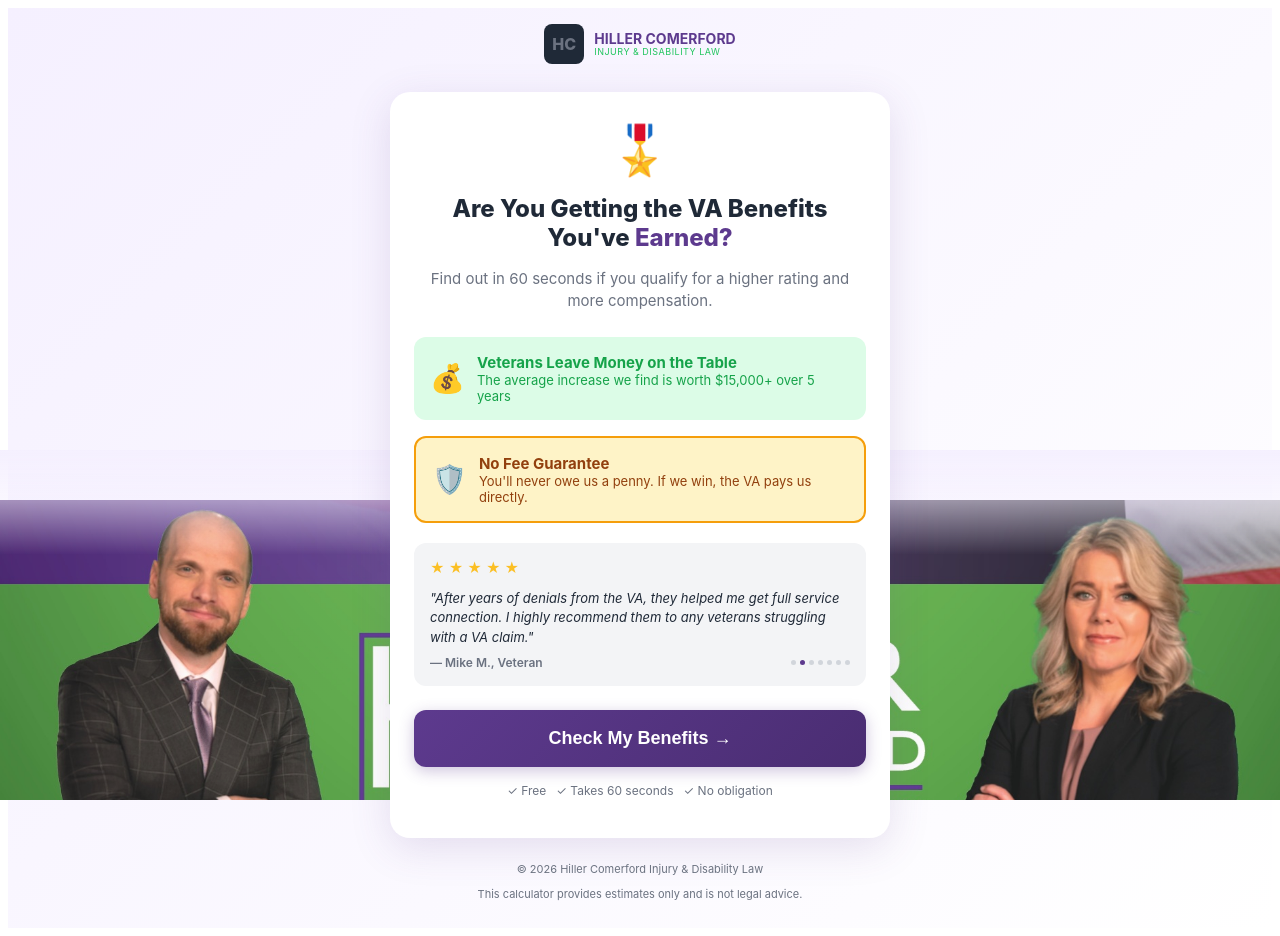
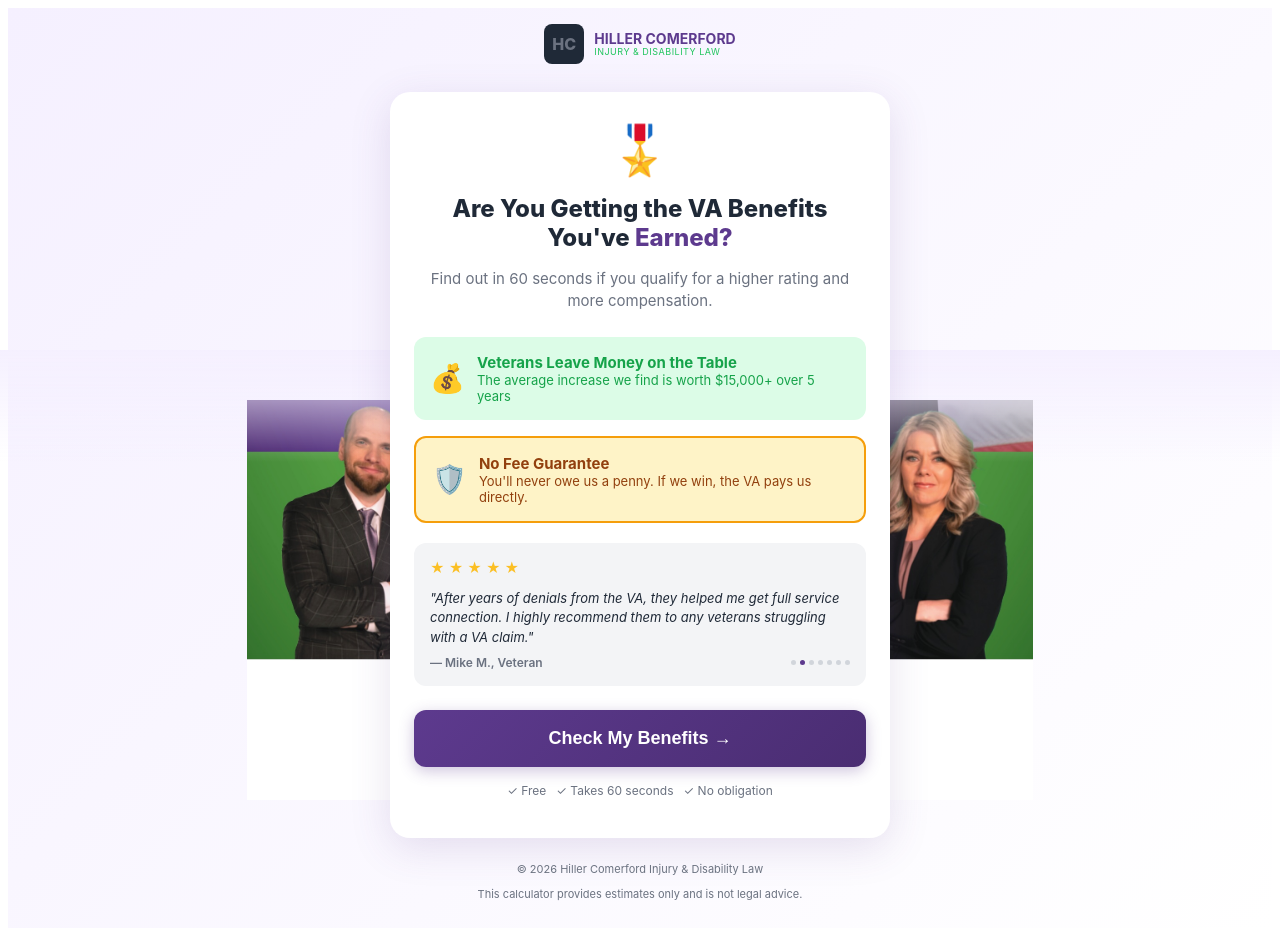
Before and after one commit to tiimbitz4786/va-disability-calculator, a React (Vite) app: page / in a window 1280 px wide. Built offline with nearby package versions, Linux system fonts and the light colour scheme.

Commit message:
Adjust footer and gradient overlay heights and styles

```diff
--- a/src/App.jsx
+++ b/src/App.jsx
@@ -461,13 +461,13 @@ export default function VACalculator() {
         bottom: 0,
         left: 0,
         right: 0,
-        height: '300px',
+        height: '400px',
         backgroundImage: `url(${TEAM_PHOTO_URL})`,
-        backgroundSize: 'cover',
-        backgroundPosition: 'center top',
+        backgroundSize: 'contain',
+        backgroundPosition: 'center bottom',
         backgroundRepeat: 'no-repeat',
         zIndex: 0,
-        opacity: 0.9
+        opacity: 0.95
       }} />
 
       {/* Gradient overlay to fade the background */}
@@ -476,8 +476,8 @@ export default function VACalculator() {
         bottom: 0,
         left: 0,
         right: 0,
-        height: '350px',
-        background: 'linear-gradient(to bottom, rgba(245,240,255,1) 0%, rgba(245,240,255,0) 30%)',
+        height: '450px',
+        background: 'linear-gradient(to bottom, rgba(245,240,255,1) 0%, rgba(245,240,255,0) 25%)',
         zIndex: 1,
         pointerEvents: 'none'
       }} />
```
